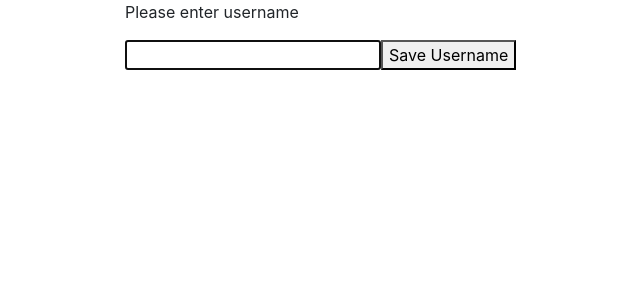
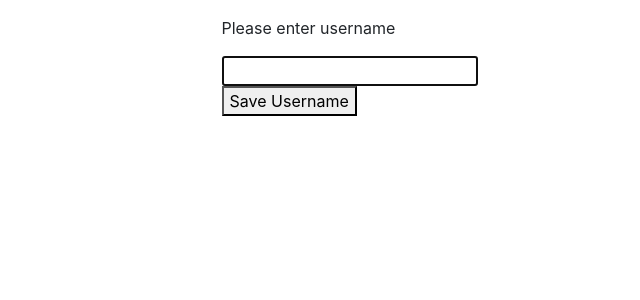
Before and after one commit to rongeee/react-chat, a React (Create React App) app: page / in a window 1280 px wide. Shown: the top 300 px of the page, without its empty margins (245-885 px from the left). Built offline with nearby package versions, Linux system fonts and the light colour scheme; no server answers.

Commit message:
added chatroom-functionality

```diff
--- a/src/components/ChatRoom.jsx
+++ b/src/components/ChatRoom.jsx
@@ -10,11 +10,13 @@ export default function ChatRoom() {
 
   const chatRoom = useContext(ChatContext).chatRoom;
   const updateChat = useContext(ChatContext).handleGetChatRoom;
+  const urlKey = useContext(ChatContext).urlKey;
+
+  console.log(chatRoom);
 
   const usernameInput = useRef();
 
-  const MESSAGE_LIST_URL =
-    "https://mock-data-api.firebaseio.com/chatrooms/-MFZumveIpHH5D_gkUHJ/messages.json";
+  const MESSAGE_LIST_URL = `https://mock-data-api.firebaseio.com/chatrooms/${urlKey}/messages.json`;
 
   const handlePostMessage = (message) => {
     let today = new Date();
@@ -37,7 +39,7 @@ export default function ChatRoom() {
       .then((res) => res.json())
       .then((data) => {
         console.log(data);
-        updateChat();
+        updateChat(urlKey);
       });
   };
 
@@ -80,7 +82,6 @@ export default function ChatRoom() {
       <div className="row">
         <div className="col-md-6 offset-md-3">
           {username ? renderChatRoom() : renderUsernameForm()}
-
           {/* <ChatInput handlePostMessage={handlePostMessage} />
           {chatRoom.messages && <Messages messages={chatRoom.messages} />} */}
         </div>
--- /dev/null
+++ b/src/components/LayoutSimple.jsx
@@ -0,0 +1,20 @@
+import React from "react";
+import { useState, useContext } from "react";
+import { ChatContext } from "../contexts/ChatContext";
+import SidebarNav from "./SidebarNav";
+import ChatRoom from "./ChatRoom";
+
+export default function LayoutSimple({ children }) {
+  return (
+    <div className="row">
+      <SidebarNav />
+      <div className="col-md-10">
+        <div>
+          <main role="main" className="col-lg-10 pt-3 px-4">
+            <ChatRoom />
+          </main>
+        </div>
+      </div>
+    </div>
+  );
+}
--- a/src/components/Main.js
+++ b/src/components/Main.js
@@ -2,35 +2,52 @@ import React from "react";
 import ChatRoom from "./ChatRoom";
 import { useState, useEffect } from "react";
 import { ChatContext } from "../contexts/ChatContext";
+import LayoutSimple from "./LayoutSimple";
 
 export default function Main() {
   let [chatRoom, setChatRoom] = useState({});
+  let [chatRooms, setChatRooms] = useState({});
+  let [urlKey, setUrlKey] = useState({});
 
-  const handleGetChatRoom = () => {
-    const CHAT_ROOM_URL =
-      "https://mock-data-api.firebaseio.com/chatrooms/-MFZumveIpHH5D_gkUHJ.json";
+  const handleGetChatRoom = (key) => {
+    const CHAT_ROOM_URL = `https://mock-data-api.firebaseio.com/chatrooms/${key}.json`;
     const url = CHAT_ROOM_URL;
     fetch(url)
       .then((res) => res.json())
       .then((data) => {
         setChatRoom(data);
+        console.log(data);
+      });
+  };
+
+  const getChatRooms = () => {
+    const CHAT_ROOM_URL = "https://mock-data-api.firebaseio.com/chatrooms.json";
+    const url = CHAT_ROOM_URL;
+    fetch(url)
+      .then((res) => res.json())
+      .then((data) => {
+        setChatRooms(data);
       });
   };
 
   useEffect(() => {
-    handleGetChatRoom();
+    getChatRooms();
   }, []);
 
   return (
     <div>
       <ChatContext.Provider
         value={{
-          chatRoom: chatRoom,
-          handleGetChatRoom: handleGetChatRoom,
-          setChatRoom: setChatRoom,
+          chatRooms,
+          getChatRooms,
+          setChatRoom,
+          setUrlKey,
+          urlKey,
+          handleGetChatRoom,
+          chatRoom,
         }}
       >
-        <ChatRoom />
+        <LayoutSimple />
       </ChatContext.Provider>
     </div>
   );
--- /dev/null
+++ b/src/components/SidebarNav.jsx
@@ -0,0 +1,35 @@
+import React from "react";
+import { useState, useContext } from "react";
+import { ChatContext } from "../contexts/ChatContext";
+
+export default function SidebarNav() {
+  const chatRooms = useContext(ChatContext).chatRooms;
+  const getRoom = useContext(ChatContext).handleGetChatRoom;
+  const setUrlKey = useContext(ChatContext).setUrlKey;
+  console.log(chatRooms);
+
+  const handleClickRoom = (e) => {
+    setUrlKey(e.target.attributes.data.value);
+    getRoom(e.target.attributes.data.value);
+  };
+
+  return (
+    <div className="col-md-2">
+      <nav className="d-none d-md-block bg-light sidebar">
+        <div className="sidebar-sticky">
+          {Object.entries(chatRooms).map((room) => {
+            const key = room[0];
+            const payload = room[1];
+            console.log(key);
+
+            return (
+              <p data={key} key={key} onClick={handleClickRoom}>
+                {payload.name}
+              </p>
+            );
+          })}
+        </div>
+      </nav>
+    </div>
+  );
+}
```
